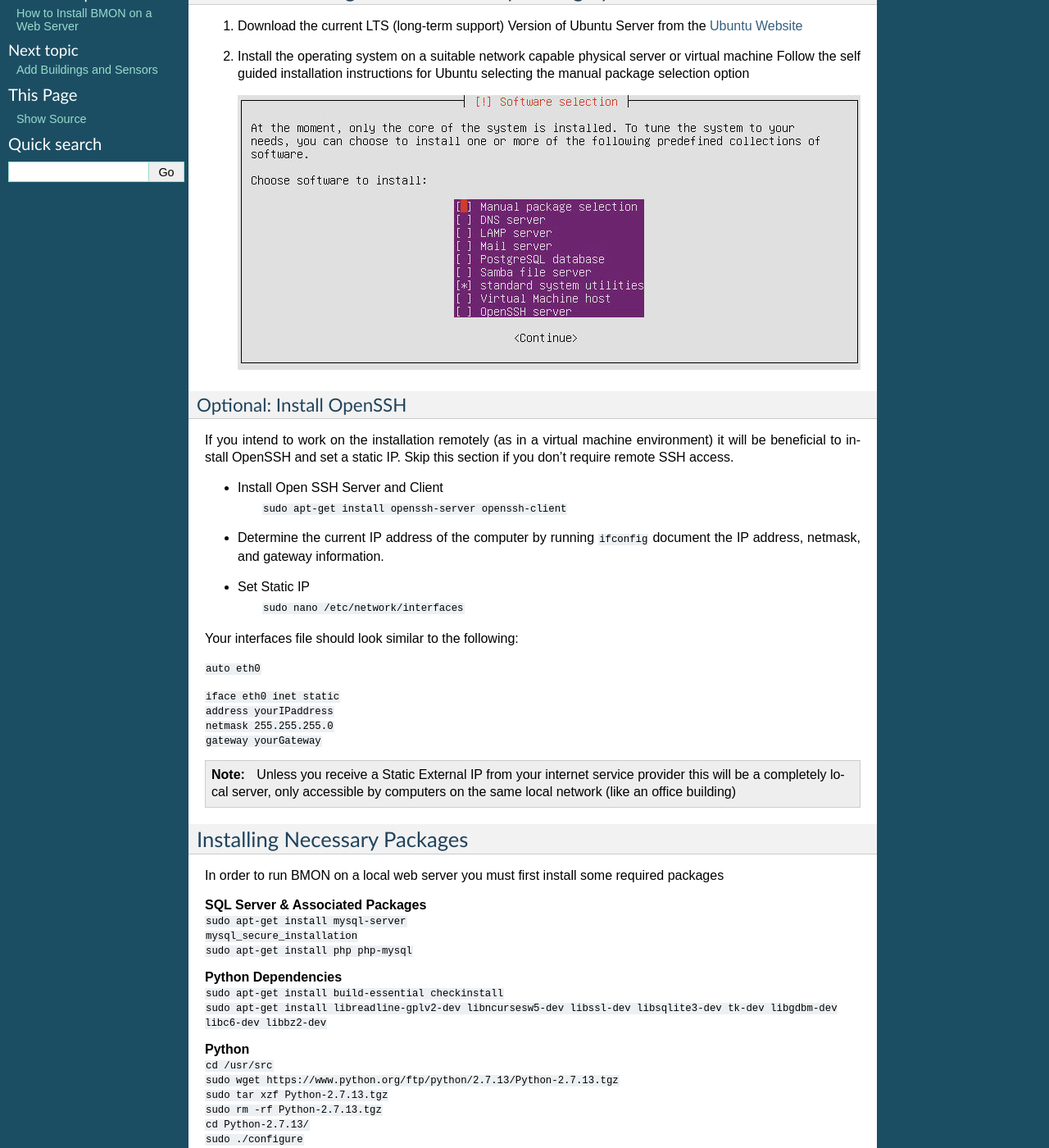
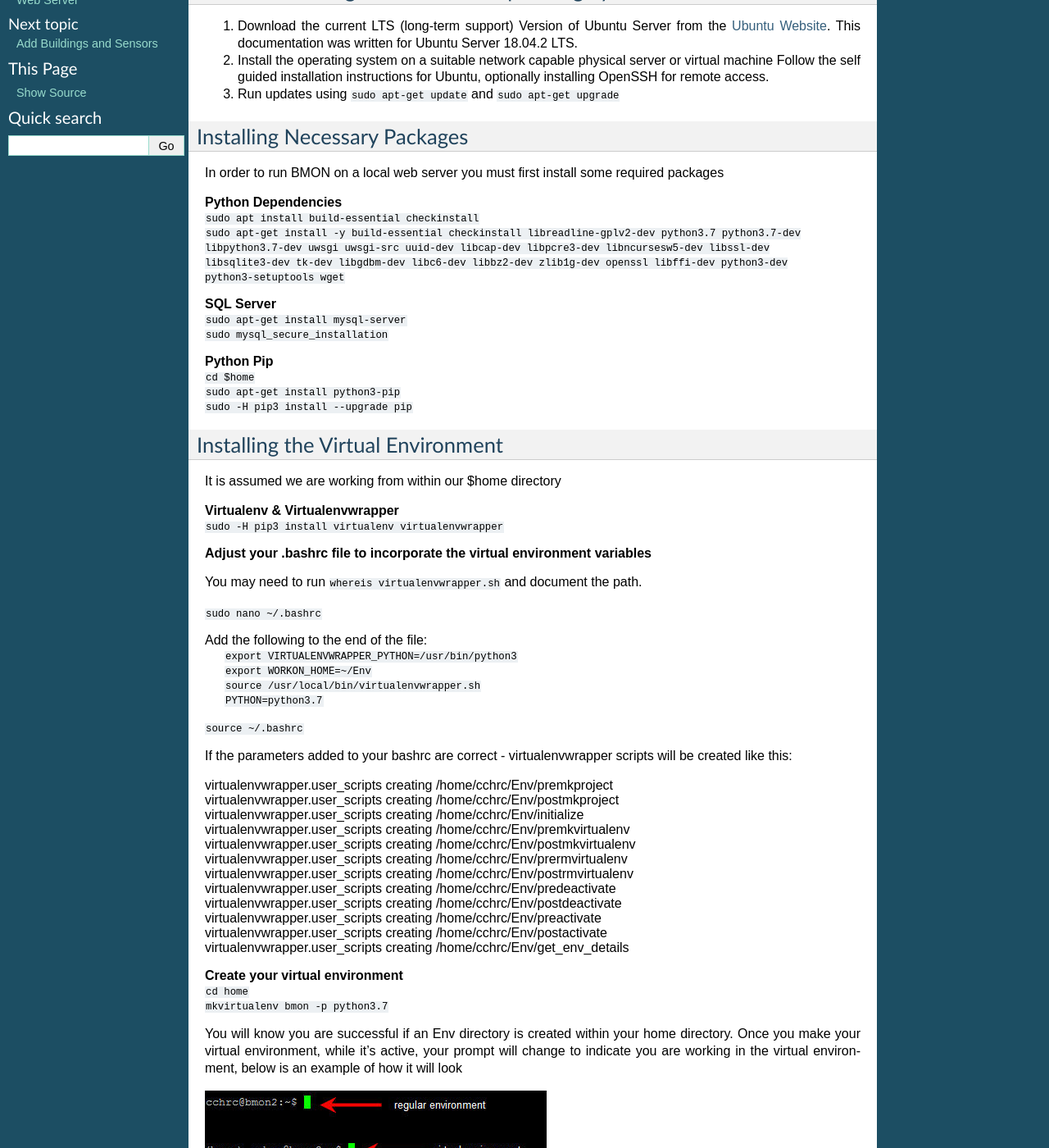
Before and after one commit to alanmitchell/bmon, a Sphinx documentation site: the page built from docs/source/how-to-install-BMON-locally.rst, in a window 1280 px wide and 1400 px high, scrolled down 503 px. Shown: the whole window at 82% size. Built offline with Sphinx 7.4.7, drawn with Linux system fonts in a browser that asks for light colours; some of the changed text lies outside the part shown.

Commit message:
updated local install
updated to Python 3.7 and Ubuntu 18.04

```diff
--- a/docs/source/how-to-install-BMON-locally.rst
+++ b/docs/source/how-to-install-BMON-locally.rst
@@ -32,37 +32,12 @@ The skills needed for installation are primarily:
 Install and Configure the Server Operating System
 --------------------------------------------------
 
-#. Download the current LTS (long-term support) Version of Ubuntu Server from the `Ubuntu Website <https://www.ubuntu.com/download/server/>`_
+#. Download the current LTS (long-term support) Version of Ubuntu Server from the `Ubuntu Website <https://www.ubuntu.com/download/server/>`_. This documentation was written for Ubuntu Server 18.04.2 LTS.
 
 #. Install the operating system on a suitable network capable physical server or virtual machine
-   Follow the self guided installation instructions for Ubuntu selecting the manual package selection option
+   Follow the self guided installation instructions for Ubuntu, optionally installing OpenSSH for remote access.
 
-   .. image:: /_static/ubuntu_package_selection.jpg
-
-Optional: Install OpenSSH
-~~~~~~~~~~~~~~~~~~~~~~~~~
-
-If you intend to work on the installation remotely (as in a virtual machine environment) it will be beneficial
-to install OpenSSH and set a static IP. Skip this section if you don't require remote SSH access.
-
-* Install Open SSH Server and Client
-   ``sudo apt-get install openssh-server openssh-client``
-
-* Determine the current IP address of the computer by running ``ifconfig`` document the IP address, netmask, and gateway information.
-
-* Set Static IP
-   ``sudo nano /etc/network/interfaces``
-
-Your interfaces file should look similar to the following:
-
-| ``auto eth0``
-
-| ``iface eth0 inet static``
-| ``address yourIPaddress``
-| ``netmask 255.255.255.0``
-| ``gateway yourGateway``
-
-.. note:: Unless you receive a Static External IP from your internet service provider this will be a completely local server, only accessible by computers on the same local network (like an office building)
+#. Run updates using ``sudo apt-get update`` and ``sudo apt-get upgrade``
 
 
 Installing Necessary Packages
@@ -70,44 +45,59 @@ Installing Necessary Packages
 
 In order to run BMON on a local web server you must first install some required packages
 
-| **SQL Server & Associated Packages**
+| **Python Dependencies**
+| ``sudo apt install build-essential checkinstall``
+| ``sudo apt-get install -y build-essential checkinstall libreadline-gplv2-dev python3.7 python3.7-dev libpython3.7-dev uwsgi uwsgi-src uuid-dev libcap-dev libpcre3-dev libncursesw5-dev libssl-dev libsqlite3-dev tk-dev libgdbm-dev libc6-dev libbz2-dev zlib1g-dev openssl libffi-dev python3-dev python3-setuptools wget``
+
+
+| **SQL Server**
 | ``sudo apt-get install mysql-server``
-| ``mysql_secure_installation``
-| ``sudo apt-get install php php-mysql``
+| ``sudo mysql_secure_installation``
 
-| **Python Dependencies**
-| ``sudo apt-get install build-essential checkinstall``
-| ``sudo apt-get install libreadline-gplv2-dev libncursesw5-dev libssl-dev libsqlite3-dev tk-dev libgdbm-dev libc6-dev libbz2-dev``
+| **Python Pip**
+| ``cd $home``
+| ``sudo apt-get install python3-pip``
+| ``sudo -H pip3 install --upgrade pip``
 
-| **Python**
-| ``cd /usr/src``
-| ``sudo wget https://www.python.org/ftp/python/2.7.13/Python-2.7.13.tgz``
-| ``sudo tar xzf Python-2.7.13.tgz``
-| ``sudo rm -rf Python-2.7.13.tgz``
-| ``cd Python-2.7.13/``
-| ``sudo ./configure``
-| ``sudo make altinstall``
-
-| **Python Pip & Python Dev**
-| ``cd $home``
-| ``sudo apt-get install python-pip``
-| ``pip install --upgrade pip``
-| ``sudo apt-get install python-dev``
 
 Installing the Virtual Environment
 -----------------------------------
 It is assumed we are working from within our $home directory
 
 | **Virtualenv & Virtualenvwrapper**
-| ``sudo pip install virtualenv virtualenvwrapper``
+| ``sudo -H pip3 install virtualenv virtualenvwrapper``
 
 | **Adjust your .bashrc file to incorporate the virtual environment variables**
-| ``echo "source /usr/local/bin/virtualenvwrapper.sh" >> ~/.bashrc``
-| ``echo "export WORKON_HOME=~/Env" >> ~/.bashrc``
+You may need to run ``whereis virtualenvwrapper.sh`` and document the path.
+
+| ``sudo nano ~/.bashrc``
+
+|   Add the following to the end of the file:
+|	``export VIRTUALENVWRAPPER_PYTHON=/usr/bin/python3``
+|	``export WORKON_HOME=~/Env``
+|	``source /usr/local/bin/virtualenvwrapper.sh``
+|	``PYTHON=python3.7``
+
 | ``source ~/.bashrc``
 
+If the parameters added to your bashrc are correct - virtualenvwrapper scripts will be created like this:
+
+| virtualenvwrapper.user_scripts creating /home/cchrc/Env/premkproject
+| virtualenvwrapper.user_scripts creating /home/cchrc/Env/postmkproject
+| virtualenvwrapper.user_scripts creating /home/cchrc/Env/initialize
+| virtualenvwrapper.user_scripts creating /home/cchrc/Env/premkvirtualenv
+| virtualenvwrapper.user_scripts creating /home/cchrc/Env/postmkvirtualenv
+| virtualenvwrapper.user_scripts creating /home/cchrc/Env/prermvirtualenv
+| virtualenvwrapper.user_scripts creating /home/cchrc/Env/postrmvirtualenv
+| virtualenvwrapper.user_scripts creating /home/cchrc/Env/predeactivate
+| virtualenvwrapper.user_scripts creating /home/cchrc/Env/postdeactivate
+| virtualenvwrapper.user_scripts creating /home/cchrc/Env/preactivate
+| virtualenvwrapper.user_scripts creating /home/cchrc/Env/postactivate
+| virtualenvwrapper.user_scripts creating /home/cchrc/Env/get_env_details
+
 | **Create your virtual environment**
-| ``mkvirtualenv bmon``
+| ``cd home``
+| ``mkvirtualenv bmon -p python3.7``
 
 You will know you are successful if an Env directory is created within your home directory.
 Once you make your virtual environment, while it's active, your prompt will change
@@ -128,7 +118,7 @@ A directory named bmon will be created in your $home directory
 
 | ``cd bmon``
 
-| ``pip install -r requirements.txt``
+| ``pip3 install -r requirements.txt``
 
 Creating BMON Settings File
 ---------------------------
@@ -147,20 +137,20 @@ Django requires a ``settings.py`` file to provide essential information for runn
 | ``BMSAPP_TITLE_TEXT`` - purely cosmetic, change XYZ to the name of your organization/facility/etc.
 | ``BMSAPP_HEADER`` - purely cosmetic, change XYZ to the name of your organization/facility/etc.
 | ``ALLOWED_HOSTS`` - change to the server IP address or the URL depending on your setup ex. ['172.20.127.167'] (brackets and single quotes necessary)
-| ``SECRET_KEY`` - per the settings file, visit https://docs.djangoproject.com/en/1.7/ref/settings/#std:setting-SECRET_KEY to generate a key
+| ``SECRET_KEY`` - per the settings file, visit https://www.miniwebtool.com/django-secret-key-generator/ to generate a key
 | ``BMSAPP_STATIC_APP_NAME`` - indicate the full path of your project to the first level, then add static ex. /home/cchrc/bmon/static
 
 Configuring the Manage.py file
 ------------------------------
 Unlike in the :ref:`how-to-install-BMON-on-a-web-server` documentation, we need to modify the manage.py file to point to the correct python location
 
-type ``which python`` and note the path ex. /home/cchrc/Env/bmon/bin/python
+type ``which python3.7`` and note the path ex. /home/cchrc/Env/bmon/bin/python3.7
 
 ``cd $home/bmon`` or ``cd ..`` if you just finished the prior step.
 
 | Modify manage.py
 | ``sudo nano manage.py``
-| Change #!/usr/local/bin/python2.7 to whatever path came up when you typed ``which python``, but the line must begin with
+| Change #!/usr/local/bin/python3.7 to whatever path came up when you typed ``which python``, but the line must begin with
 | ``#!`` before the path to the Python executable.
 
 | Test the manage.py file for errors
@@ -197,18 +187,32 @@ needed to log into the Admin side of the BMON site.
 
 Then go to SERVERIP OR URL:8000 in your web browser and see if you see a poorly formatted version of BMON (the CSS doesn't load in development). End the test by pressing ``Ctl-C`` to kill the process
 
-Now, end your virtual session by typing ``deactivate``
-
-
 Configuring the Webserver
 -------------------------
 
-.. note:: The steps in this section are patterned after the general instructions from Digital Ocean's `How To Serve Django Applications with uWSGI and Nginx on Ubuntu 16.04 <https://www.digitalocean.com/community/tutorials/how-to-serve-django-applications-with-uwsgi-and-nginx-on-ubuntu-16-04/>`_
+.. note:: The steps in this section are patterned after the general instructions from Digital Ocean's `How To Serve Django Applications with uWSGI and Nginx on Ubuntu 18.04 <https://www.digitalocean.com/community/tutorials/how-to-serve-flask-applications-with-uswgi-and-nginx-on-ubuntu-18-04>`_
 
-It is very important that you are no longer in the virtual session, make sure you've typed ``deactivate`` and your prompt has changed before proceeding
+.. note:: We are still working in the virtualenvironment
 
-| **Install UWSGI**
-| ``sudo pip install uwsgi``
+| **Install & Compile UWSGI**
+| ``cd $home``
+| ``sudo wget https://projects.unbit.it/downloads/uwsgi-latest.tar.gz``
+| ``tar zxvf uwsgi-latest.tar.gz``
+| ``sudo rm -rf uwsgi-latest.tar.gz``
+| ``cd to the newly made uwsgi directory``
+| ``python3.7 uwsgiconfig.py --build``
+| ``make PROFILE=nolang``
+
+Create the python 3.7 plugin
+
+| ``PYTHON=python3.7 ./uwsgi --build-plugin "plugins/python python37"``
+
+Link the file
+
+| ``sudo ln -s /home/cchrc/[uwsgi directory]/uwsgi /usr/local/bin/uwsgi``
+
+Now, end your virtual session by typing ``deactivate``
+
 
 | ``sudo mkdir -p /etc/uwsgi/sites``
 
@@ -219,27 +223,31 @@ It is very important that you are no longer in the virtual session, make sure yo
 ----------------------
 
 | [uwsgi]
-
+| plugins-dir = /home/cchrc/[uwsgi directory]
+| plugin = python37
+|
+| project = bmon
+| uid = cchrc
+| base = /home/%(uid)
+|
+| chdir = %(base)/%(project)
+| home = %(base)/Env/%(project)
+| module = %(project).wsgi:application
+| pythonpath = %(base)/Env/%(project)/bin/python3.7
+|
 | master = true
 | processes = 5
-
-| socket = /run/uwsgi/bmon.sock
-
-| chmod-socket = 664
-| chown-socket = cchrc:www-data
-| home = /home/cchrc/Env/bmon
-
-| chdir = /home/cchrc/bmon
-
-| pythonpath = /home/cchrc/Env/bmon
-
-| wsgi-file = /home/cchrc/bmon/bmon/wsgi.py
-| vacuum = true
+|
+| socket = /run/uwsgi/%(project).sock
+| chown-socket = %(uid):www-data
+| chmod-socket = 660
 
 ----------------------
 
 Explanation:
 
+| plugins-dir = the location of your uwsgi install
+| plugin = tells uwsgi to use python 3.7 as default
 | chown-socket = YOURUSERNAME:www-data
 | home = /path/to/home/Env/bmon
 | chdir = /path/to/project
@@ -256,7 +264,7 @@ Explanation:
 
 | [Unit]
 | Description=uWSGI Emperor service
-
+|
 | [Service]
 | ExecStartPre=/bin/bash -c 'mkdir -p /run/uwsgi; chown cchrc:www-data /run/uwsgi'
 | ExecStart=/usr/local/bin/uwsgi --emperor /etc/uwsgi/sites
@@ -264,7 +272,7 @@ Explanation:
 | KillSignal=SIGQUIT
 | Type=notify
 | NotifyAccess=all
-
+|
 | [Install]
 | WantedBy=multi-user.target
 
@@ -273,6 +281,8 @@ Explanation:
 | The only portion of the service file that needs to be modified in your installation is
 | ``ExecStartPre=/bin/bash -c 'mkdir -p /run/uwsgi; chown cchrc:www-data /run/uwsgi'``
 where chown should indicate YOURUSERNAME:www-data
+
+``cd $home``
 
 
 | **Install NGINX**
@@ -286,26 +296,33 @@ where chown should indicate YOURUSERNAME:www-data
 ----------------------
 
 | server {
-|     listen 80;
-|     server_name 172.20.127.167;
+| listen 80;
+| server_name 172.20.127.197;
 |
-|     location = /favicon.ico { access_log off; log_not_found off; }
-|     location /static/ {
-|         root /home/cchrc/bmon;
-|     }
+| location = /favicon.ico { access_log off; log_not_found off; }
+| location /static/ {
+| root /home/cchrc/bmon;
+| }
 |
-|     location / {
-|         include         uwsgi_params;
-|         uwsgi_pass      unix:/run/uwsgi/bmon.sock;
-|     }
+| location / {
+| include uwsgi_params;
+| uwsgi_pass unix:/run/uwsgi/bmon.sock;
 | }
+| }
+
 
 ----------------------
 
-The only portion of this file that needs to be changed is ``server_name`` which should be changed to either your server IP address or URL
+The only portion of this file that needs to be changed is ``server_name`` which should be changed to either your server IP address or URL and ``root`` should reflect your own directory structure.
 
 | Enable the Site
 | ``sudo ln -s /etc/nginx/sites-available/bmon /etc/nginx/sites-enabled``
+
+| Create a uwsgi run directory
+| ``sudo mkdir /run/uwsgi``
+| ``sudo chown -R cchrc:www-data /run/uwsgi``
+| ``sudo chmod -R 774 /run/uwsgi``
+
 
 | Change some owners and permissions to make sure the files are accessible
 
@@ -349,6 +366,7 @@ You should now be able to reach your project by going to its respective domain n
 | If you are unable to access the site through your web browser you can test by entering
 | ``sudo uwsgi --http SERVERIP OR URL:8080 --home /home/cchrc/Env/bmon --chdir /home/cchrc/bmon -w bmon.wsgi``
 and visiting the URL.
+| reviewing the nginx error log may also help troubleshoot ``sudo tail -30 /var/log/nginx/error.log`` If you see messages about /run/uwsgi/bmon.sock failed (2: No such file or directory) while connecting to upstream it usually means you need to rerun the permission settings for the /run/uwsgi folder.
 
 .. note:: change the IP address in the line above with either your server's ip address or URL specified in your configuration
 
```
Also changed, not shown: other parts of docs/source/how-to-install-BMON-locally.rst (+1 -1 lines).
